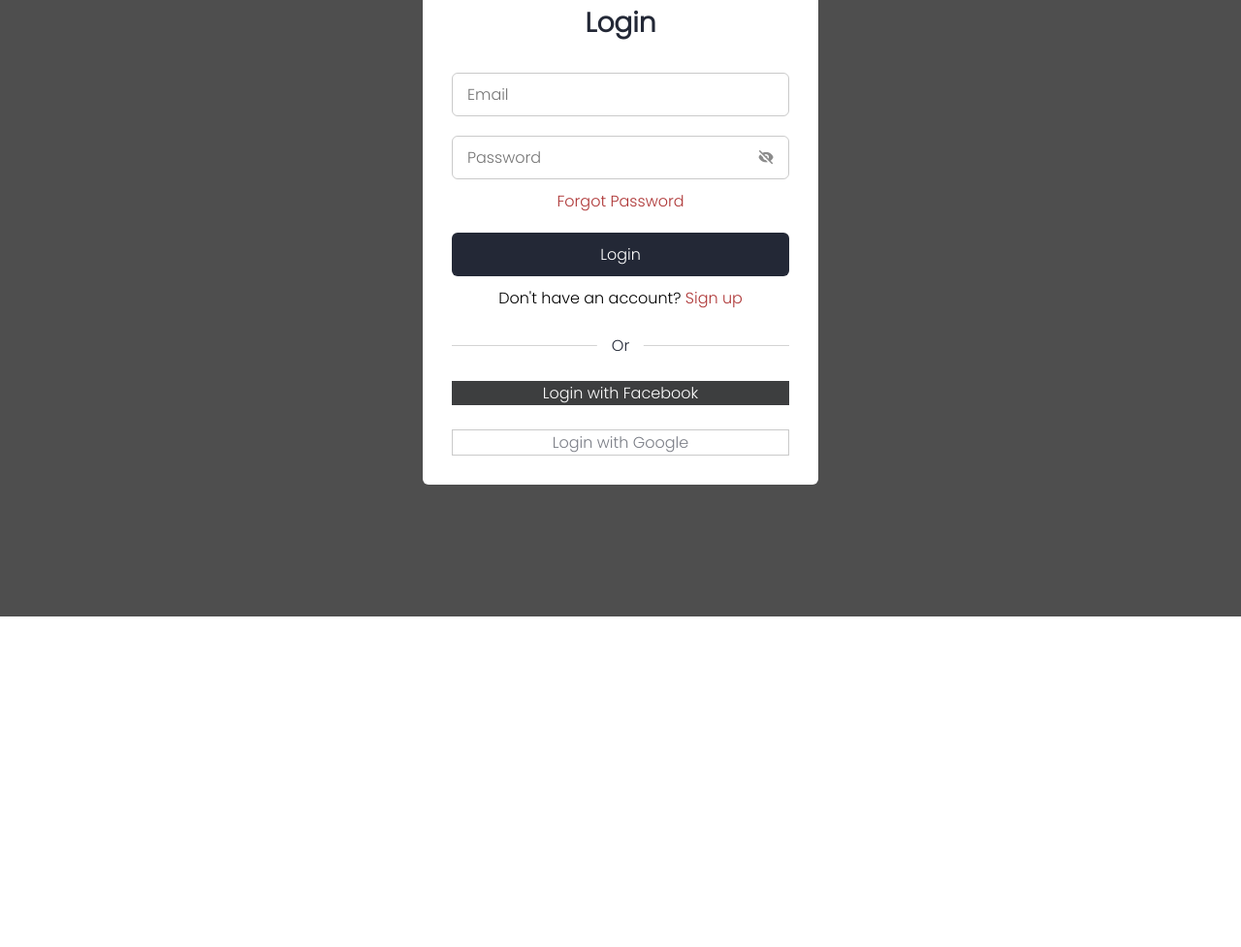
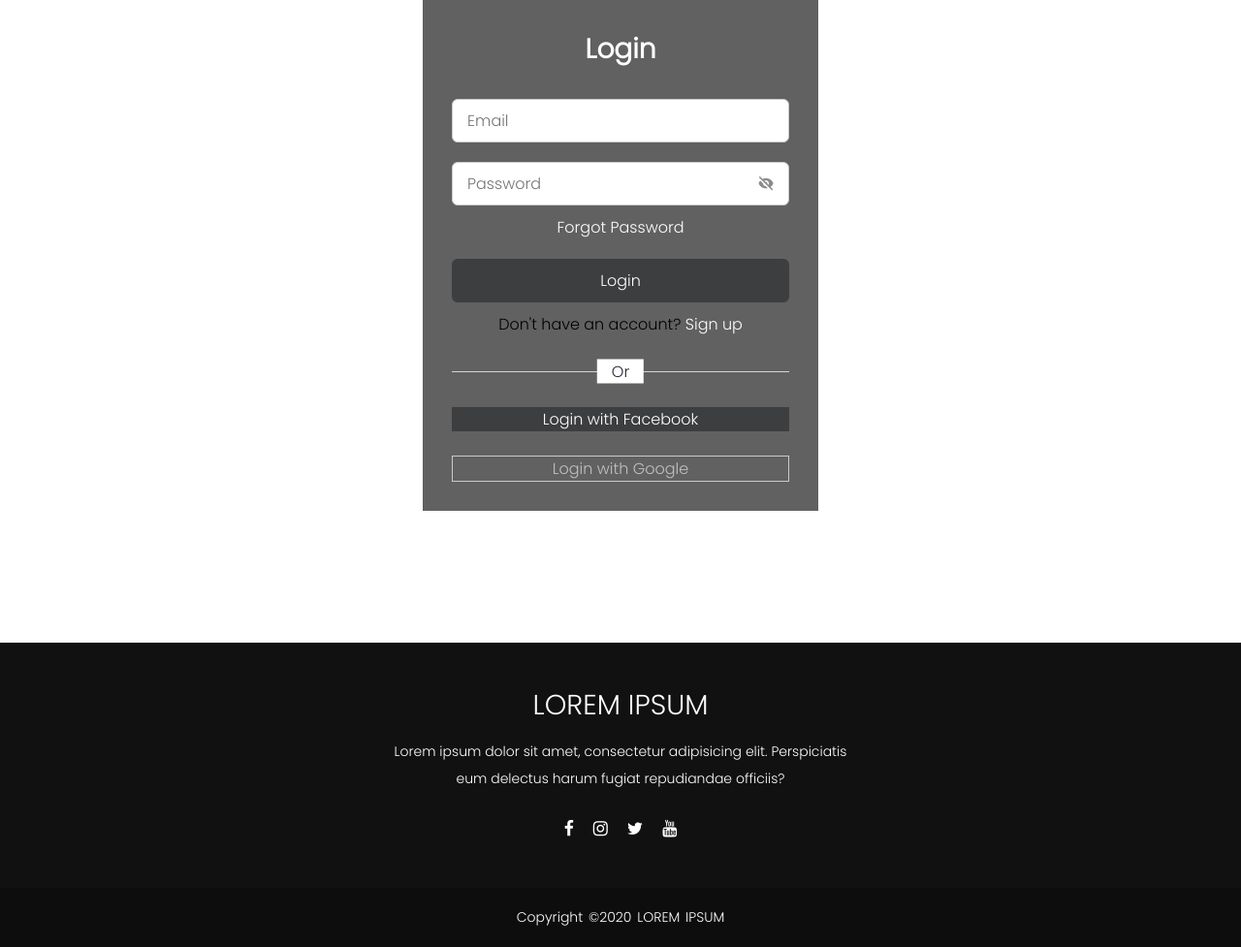
Before and after one commit to sumejaluma/Final-Project, a plain HTML site: page grup projekt final/signin.html in a window 1280 px wide. Shown: the part 281-1258 px from the top of the page at 97% size. Before the commit the page ends 917 px from the top, so only its background shows below. Drawn offline with nearby package versions, Linux system fonts and the light colour scheme.

Commit message:
Add files via upload
HOME EDHE SIGN IN UPDATE

```diff
--- a/grup projekt final/home.css
+++ b/grup projekt final/home.css
@@ -2,10 +2,8 @@
     margin: 0;
     padding: 0;
     box-sizing: border-box;
+    font-family: 'Poppins', sans-serif;
 }
-
-@import url('https://fonts.googleapis.com/css2?family=Gantari&display=swap');
-
 
 body{
     font-family: 'Poppins', sans-serif;
@@ -135,3 +133,83 @@ nav ul li{
 .btn:hover{
     background: #787276;
 }
+
+#s5{
+    margin-top: -50px;
+}
+
+
+footer{
+    background: #111;
+    height: auto;
+    width: 100vw;
+    padding-top: 40px;
+    color: #fff;
+}
+
+.footer-content{
+    display: flex;
+    align-items: center;
+    justify-content: center;
+    flex-direction: column;
+    text-align: center;
+}
+
+.footer-content h3{
+    font-size: 1.8rem;
+    font-weight: 400;
+    text-transform: capitalize;
+    line-height: 3rem;
+}
+
+.footer-content p{
+    max-width: 500px;
+    margin: 10px auto;
+    line-height: 28px;
+    font-size: 14px;
+}
+
+.socials{
+    list-style: none;
+    display: flex;
+    align-items: center;
+    justify-content: center;
+    margin: 1rem 0 3rem 0;
+}
+
+.socials li{
+    margin: 0 10px;
+}
+
+.socials a{
+    text-decoration: none;
+    color: #fff;
+}
+
+.socials a i{
+    font-size: 1.1rem;
+    transition: color .4s ease;
+}
+
+.socials a:hover i{
+    color: gray;
+}
+
+.footer-bottom{
+    background: #0d0d0d;
+    width: 100vw;
+    padding: 20px 0;
+    text-align: center;
+}
+
+.footer-bottom p{
+    font-size: 14px;
+    word-spacing: 2px;
+    text-transform: capitalize;
+}
+
+.footer-bottom span{
+    text-transform: uppercase;
+    opacity: .4;
+    font-weight: 200;
+}
--- a/grup projekt final/signin.css
+++ b/grup projekt final/signin.css
@@ -3,6 +3,10 @@
     padding: 0;
     box-sizing: border-box;
     font-family: 'Poppins', sans-serif;
+}
+
+body{
+    overflow-x: hidden;
 }
 
 .navbar{
@@ -11,7 +15,7 @@
     padding: 20px;
     margin-left: auto;
     margin-right: auto;
-    background-color: #4e4e4e;
+    background-color: #FFF;
 }
 
 .ar, nav{
@@ -68,14 +72,14 @@ nav ul li{
     display: flex;
     align-items: center;
     justify-content: center;
-    background-color: #4e4e4e;
+    background-color: #FFF;
     column-gap: 30px;
 }
 
 .form{
     position: absolute;
-    background: #fff;
-    border-radius: 6px;
+    background: #616161;
+    border-radius: 0px;
     max-width: 430px;
     padding: 30px;
 }
@@ -93,7 +97,7 @@ nav ul li{
 header{
     font-size: 28px;
     font-weight: 600;
-    color: #232836;
+    color: #FFF;
     text-align: center;
 }
 form{
@@ -138,7 +142,7 @@ form .field{
 }
 
 .form-link a{
-    color: #ae3636;
+    color: #FFF;
     text-decoration: none;
 }
 
@@ -158,14 +162,14 @@ form .field{
 }
 
 .field button{
-    background-color: #232836;
+    background-color: #3d3e3f;
     color: white;
     transition: all 0.3s ease;
     cursor: pointer;
 }
 
 .field button:hover{
-    background-color: #3d3e3f;
+    background-color: #232836;
 }
 
 .line{
@@ -225,5 +229,80 @@ a.google{
 a.google span{
     font-weight: 500;
     opacity: 0.6;
-    color: #232836;
+    color: #FFF;
 }
+
+footer{
+    background: #111;
+    height: auto;
+    width: 100vw;
+    padding-top: 40px;
+    color: #fff;
+}
+
+.footer-content{
+    display: flex;
+    align-items: center;
+    justify-content: center;
+    flex-direction: column;
+    text-align: center;
+}
+
+.footer-content h3{
+    font-size: 1.8rem;
+    font-weight: 400;
+    text-transform: capitalize;
+    line-height: 3rem;
+}
+
+.footer-content p{
+    max-width: 500px;
+    margin: 10px auto;
+    line-height: 28px;
+    font-size: 14px;
+}
+
+.socials{
+    list-style: none;
+    display: flex;
+    align-items: center;
+    justify-content: center;
+    margin: 1rem 0 3rem 0;
+}
+
+.socials li{
+    margin: 0 10px;
+}
+
+.socials a{
+    text-decoration: none;
+    color: #fff;
+}
+
+.socials a i{
+    font-size: 1.1rem;
+    transition: color .4s ease;
+}
+
+.socials a:hover i{
+    color: gray;
+}
+
+.footer-bottom{
+    background: #0d0d0d;
+    width: 100vw;
+    padding: 20px 0;
+    text-align: center;
+}
+
+.footer-bottom p{
+    font-size: 14px;
+    word-spacing: 2px;
+    text-transform: capitalize;
+}
+
+.footer-bottom span{
+    text-transform: uppercase;
+    opacity: .4;
+    font-weight: 200;
+}
--- a/grup projekt final/signin.html
+++ b/grup projekt final/signin.html
@@ -11,6 +11,7 @@
         <link rel="preconnect" href="https://fonts.gstatic.com" crossorigin>
         <link href="https://fonts.googleapis.com/css2?family=Poppins:wght@300&display=swap" rel="stylesheet">
         <link href='https://unpkg.com/boxicons@2.1.4/css/boxicons.min.css' rel='stylesheet'>
+        <link rel="stylesheet" href="https://stackpath.bootstrapcdn.com/font-awesome/4.7.0/css/font-awesome.min.css">
     </head>
     <body>
 
@@ -20,6 +21,7 @@
                         <ul id="MenuItems" class="nav">
                                     <li><a class="ar" href="home.html">Home</a></li>
                                     <li><a class="ar" href="#">About</a></li>
+                                    <li><a class="ar" href="#">Contact</a></li>
                                     <li><a class="ar" href="#">Clothes</a></li>
                                     <li><a class="ar" href="#">Shoes</a></li>
                         </ul>
@@ -62,7 +64,7 @@
                 <div class="line"></div>
                 <div class="media-options">
                     <a href="#" class="field facebook">
-                        <i class='bx bxl-facebook facebook-icon' ></i>
+
                         <span>Login with Facebook</span>
                     </a>
                 </div>
@@ -119,6 +121,22 @@
             </div>
         </seciton>
 
+        <footer>
+            <div class="footer-content">
+                <h3>LOREM IPSUM</h3>
+                <p>Lorem ipsum dolor sit amet, consectetur adipisicing elit. Perspiciatis eum delectus harum fugiat repudiandae officiis?</p>
+                <ul class="socials">
+                    <li><a href="#"><i class="fa fa-facebook"></i></a></li>
+                    <li><a href="#"><i class="fa fa-instagram"></i></a></li>
+                    <li><a href="#"><i class="fa fa-twitter"></i></a></li>
+                    <li><a href="#"><i class="fa fa-youtube"></i></a></li>
+                </ul>
+            </div>
+            <div class="footer-bottom">
+                <p>copyright &copy;2020 LOREM IPSUM</p>
+            </div>
+        </footer>
+
         <!--Javascript-->
         <script src="signin.js"></script>
     </body>
```
Also changed, not shown: grup projekt final/home.html (+21 -0 lines).
